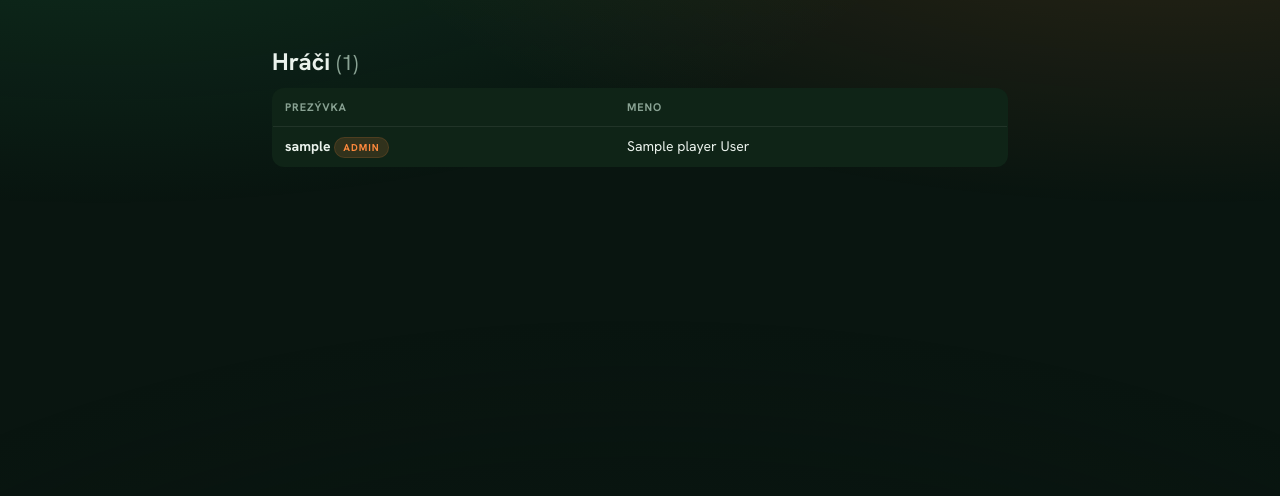
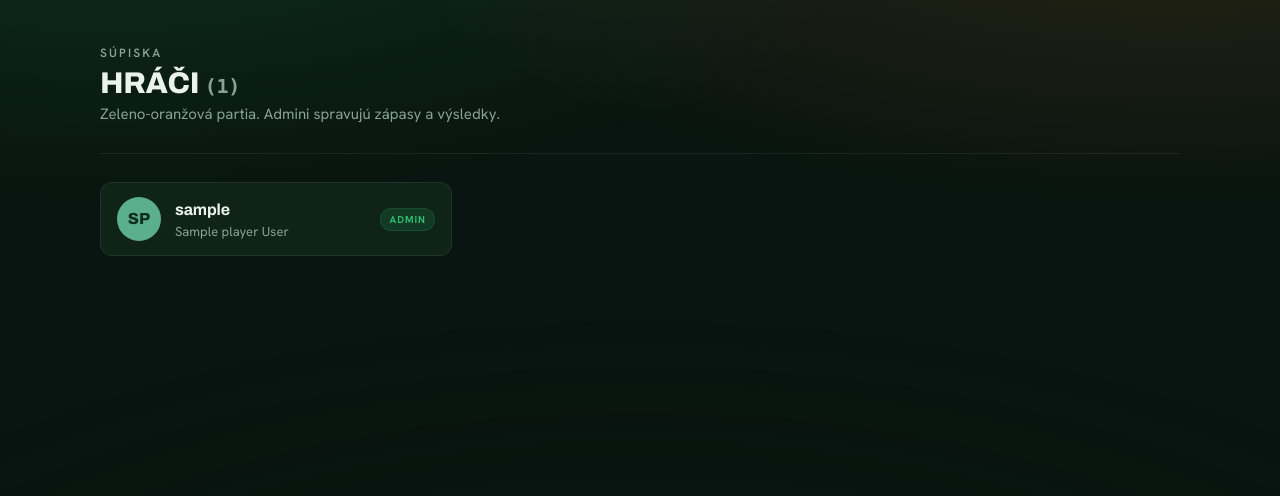
Before and after one commit to bercik29/cernyfoot-v2, a Flask app: template app/templates/players.html in a window 1280 px wide. Shown: the part 65-561 px from the top of the page. Run offline with Flask 3, Linux system fonts and the light colour scheme; the template is opened without the code that fills it: values that come from a table or form of the project are taken from there, others are empty; tables that the repository leaves empty hold one stand-in row (values such as "Sample post"); parts of the project's set-up code (start-up, migrations or seed data) failed here and were passed over; some web fonts are replaced.

Commit message:
Reskin 4/6: Hráči — card grid with tinted initial avatars
Players table becomes the reference's card grid: nickname-hash avatar
tints (view-layer template filters avatar_color/initials), lowercase
display nicknames, full names in sage, green admin chips.

Co-Authored-By: Claude Opus 4.8 <noreply@anthropic.com>

```diff
--- a/app/__init__.py
+++ b/app/__init__.py
@@ -76,6 +76,29 @@ def create_app(config_name: str | None = None) -> Flask:
     def skday(value) -> str:
         return SK_DAYS[value.weekday()]
 
+    # Player-card avatars (view-layer helpers, ported from the design reference):
+    # a stable hash of the nickname picks a tinted background + ink pair.
+    AVATAR_COLORS = [
+        ("#2FBF71", "#0B3D22"),
+        ("#FF8A3D", "#3A1A08"),
+        ("#5BAF8A", "#0E2E22"),
+        ("#C9A227", "#2E2408"),
+    ]
+
+    @app.template_filter()
+    def avatar_color(nickname: str) -> tuple:
+        h = 0
+        for ch in nickname:
+            h = (h * 31 + ord(ch)) & 0xFFFFFFFF
+        return AVATAR_COLORS[h % len(AVATAR_COLORS)]
+
+    @app.template_filter()
+    def initials(player) -> str:
+        full = f"{player.name or ''} {player.surname or ''}".replace("(", "").replace(")", "").split()
+        if full:
+            return "".join(p[0] for p in full[:2]).upper()
+        return player.nickname[:2].upper()
+
     # Blueprints
     from .main import bp as main_bp
     from .auth import bp as auth_bp
--- a/app/templates/players.html
+++ b/app/templates/players.html
@@ -2,20 +2,27 @@
 {% block title %}Hráči — Fodbal Černyševského{% endblock %}
 
 {% block content %}
-<section class="page">
+<section class="page-wide view-fade" style="width:100%">
     <div class="page-head">
-        <h1>Hráči <span class="muted">({{ players|length }})</span></h1>
+        <p class="eyebrow">Súpiska</p>
+        <h1 class="section-title">Hráči <span class="mono" style="color:var(--sage);font-size:20px">({{ players|length }})</span></h1>
+        <p class="sub">Zeleno-oranžová partia. Admini spravujú zápasy a výsledky.</p>
     </div>
-    <table class="table">
-        <thead><tr><th>Prezývka</th><th>Meno</th></tr></thead>
-        <tbody>
-            {% for p in players %}
-            <tr>
-                <td><strong>{{ p.nickname }}</strong>{% if p.is_admin %} <span class="badge">admin</span>{% endif %}</td>
-                <td>{{ p.name or '' }} {{ p.surname or '' }}</td>
-            </tr>
-            {% endfor %}
-        </tbody>
-    </table>
+
+    <hr class="rule">
+
+    <div class="players-grid">
+        {% for p in players %}
+        {% set bg, fg = p.nickname|avatar_color %}
+        <div class="pcard">
+            <span class="avatar" style="background:{{ bg }};color:{{ fg }}">{{ p|initials }}</span>
+            <div>
+                <div class="p-nick">{{ p.nickname }}</div>
+                <div class="p-name">{{ p.name or '' }} {{ p.surname or '' }}</div>
+            </div>
+            {% if p.is_admin %}<span class="p-admin">admin</span>{% endif %}
+        </div>
+        {% endfor %}
+    </div>
 </section>
 {% endblock %}
```
